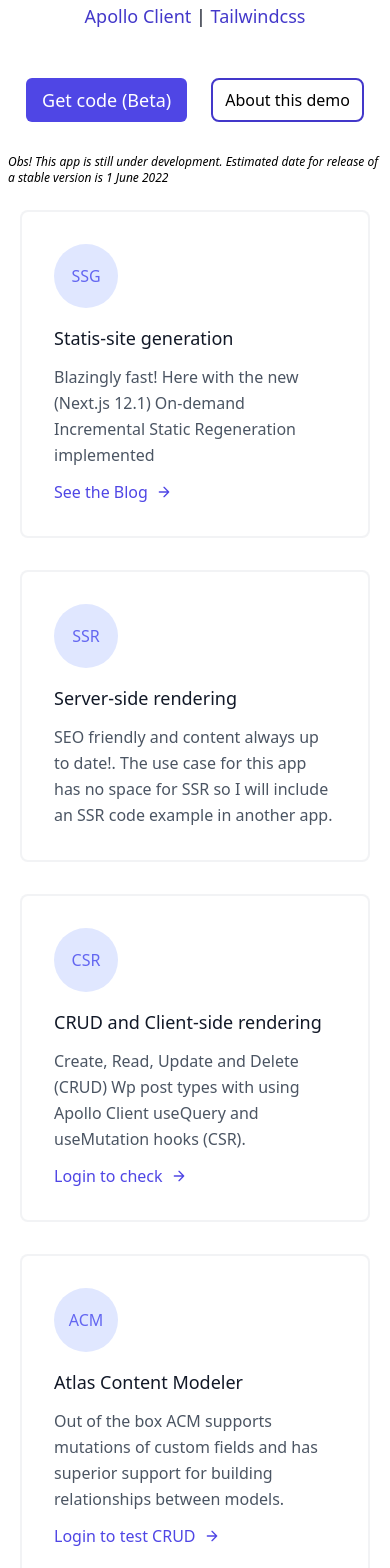
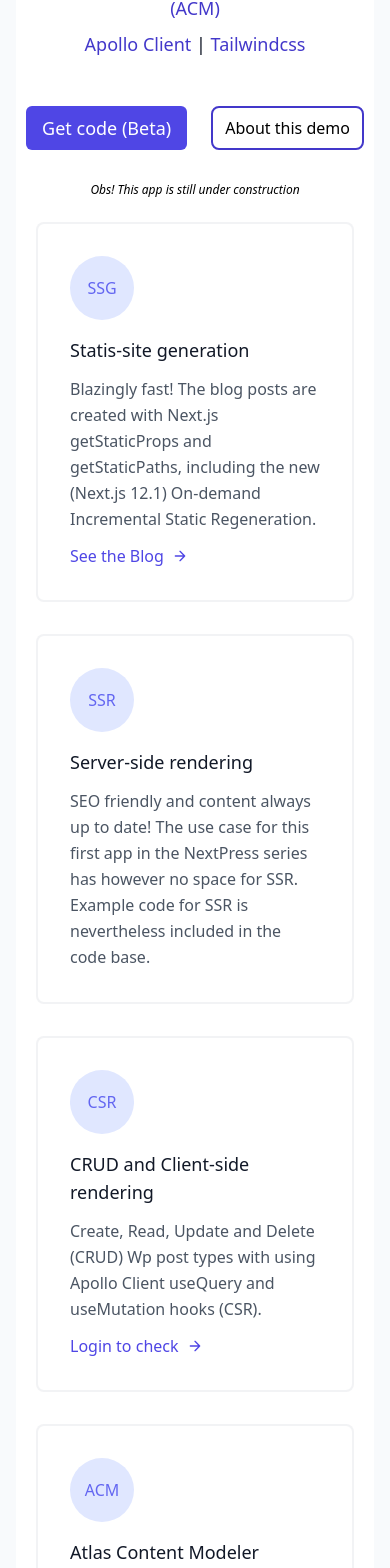
Before and after one commit to IceSwede/nextpress-acm-crud-example, a Next.js app: page / in a window 390 px wide. Shown: the part 420-1988 px from the top of the page. Built offline with nearby package versions, Linux system fonts and the light colour scheme; no server answers.

Commit message:
Beta 0.11 for test depoyment

```diff
--- a/components/blogposts/BlogpostCard.js
+++ b/components/blogposts/BlogpostCard.js
@@ -4,7 +4,7 @@
   console.log('Blogpost small card: ', blogpost);
 
   return (
-    <div className='bg-white p-4 rounded-md my-3 border border-gray-300 shadow-md w-96'>
+    <div className='bg-white p-4 rounded-md my-3 border border-gray-300 shadow-md w-80 '>
       <div className='flex flex-col items-start justify-start mb-2'>
         <p className=' text-gray-500 '>
           By IceSwede | {blogpost.node.date.substr(0, 10)}
--- a/components/layout/Footer.jsx
+++ b/components/layout/Footer.jsx
@@ -9,7 +9,7 @@
         &copy; 2022 IceSwede (MIT Licence)
       </a>
       <a
-        href='https://github.com/IceSwede/nextpressatlas/discussions'
+        href='https://github.com/IceSwede/nextpress-acm-crud-example/discussions/'
         target='_blank'
         rel='noopener noreferrer'
         className='text-gray-900 hover:text-indigo-600 text-base sm:text-lg text-right'>
--- a/components/layout/Hero.jsx
+++ b/components/layout/Hero.jsx
@@ -8,10 +8,10 @@
       <section className='w-full flex flex-1 flex-col items-center p-2 bg-white boarder rounded-t-lg'>
         <div className='w-full rounded-t-sm py-6 bg-gradient-to-r from-indigo-900 to-indigo-600'>
           <h2 className='text-white text-xl md:text-2xl lg:text3xl text-center mb-3 border-b-1'>
-            Next.js App with Headless WordPress (Beta)
+            Next.js App with Headless WordPress #1 (Beta)
           </h2>
           <h1 className='text-white text-2xl md:text-3xl lg:text-4xl text-center mb-6'>
-            Code example for CRUD operations
+            Code example including CRUD operations
           </h1>
         </div>
         <p className='text-gray-900 text-xl text-center mt-6 font-bold'>
@@ -62,23 +62,22 @@
         </p>
         <div className='flex justify-center gap-6 mb-8'>
           <a
-            href='https://github.com/IceSwede/nextpressatlas'
+            href='https://github.com/IceSwede/nextpress-acm-crud-example'
             className='np-button'>
             Get code (Beta)
           </a>
-          <Link href='/blogposts/about-the-nextpress-project'>
+          <Link href='/blogposts/'>
             <a className='background-slate-100 hover:bg-slate-200 border-2 border-indigo-700 rounded-lg px-3 py-2'>
               About this demo
             </a>
           </Link>
         </div>
         <p className='text-xs italic'>
-          Obs! This app is still under development. Estimated date for release
-          of a stable version is 1 June 2022
+          Obs! This app is still under construction
         </p>
       </section>
 
-      {/* <-- Features Section making use Tailblocks blocks --> */}
+      {/* <-- Features Section making use blocks from Tailblocks --> */}
 
       <section className='text-gray-600 body-font'>
         <div className='container px-5 py-4 mx-auto mb-6 flex flex-wrap bg-white'>
@@ -94,8 +93,9 @@
                     Statis-site generation
                   </h2>
                   <p className='leading-relaxed text-base'>
-                    Blazingly fast! Here with the new (Next.js 12.1) On-demand
-                    Incremental Static Regeneration implemented
+                    Blazingly fast! The blog posts are created with Next.js
+                    getStaticProps and getStaticPaths, including the new
+                    (Next.js 12.1) On-demand Incremental Static Regeneration.
                   </p>
                   <Link href='/blogposts'>
                     <a className='mt-3 text-indigo-600 inline-flex items-center'>
@@ -126,9 +126,10 @@
                     Server-side rendering
                   </h2>
                   <p className='leading-relaxed text-base'>
-                    SEO friendly and content always up to date!. The use case
-                    for this app has no space for SSR so I will include an SSR
-                    code example in another app.
+                    SEO friendly and content always up to date! The use case for
+                    this first app in the NextPress series has however no space
+                    for SSR. Example code for SSR is nevertheless included in
+                    the code base.
                   </p>
                 </div>
               </div>
@@ -178,13 +179,13 @@
                     Atlas Content Modeler
                   </h2>
                   <p className='leading-relaxed text-base'>
-                    Out of the box ACM supports mutations of custom fields and
-                    has superior support for building relationships between
-                    models.
+                    Out of the box, the ACM WP Plugin supports mutations of
+                    custom fields and has superior support for building
+                    relationships between models.
                   </p>
                   <Link href='/users/log-in'>
                     <a className='mt-3 text-indigo-600 inline-flex items-center'>
-                      Login to test CRUD
+                      Login to check
                       <svg
                         fill='none'
                         stroke='currentColor'
--- a/components/mynotes/MyNoteCard.js
+++ b/components/mynotes/MyNoteCard.js
@@ -6,7 +6,7 @@
   const isUser = Boolean(user);
 
   return (
-    <div className='bg-white border-0 px-3 pt-3 rounded-md my-3 shadow-lg w-96 flex flex-col items-start justify-start mb-2'>
+    <div className='bg-white border-0 px-3 pt-3 rounded-md my-3 shadow-lg w-80 flex flex-col items-start justify-start mb-2'>
       <div className='container mx-auto flex items-center justify-end'>
         <p className='  text-gray-100 bg-gray-400 px-1 font-bold rounded-md'>
           {mynote.category}
--- a/pages/blogposts/index.js
+++ b/pages/blogposts/index.js
@@ -18,18 +18,33 @@
   };
 
   return (
-    <main className='bg-white my-3 md:my-6 md:rounded-lg'>
-      <section className='flex flex-col items-start justify-start py-12 px-12'>
+    <div className='flex justify-center'>
+      <main className='bg-white my-3 md:my-6 md:rounded-lg max-w-3xl'>
+        <section className='flex flex-col items-start justify-start px-12 pt-12 pb-2'>
           <h1 className='text-2xl sm:text-4xl font-extrabold text-gray-800'>
             About the NextPress project
           </h1>
+          <p className='text-left mt-5 text-gray-800 text-lg'>
+            The fictive use case for the NextPress #1 app is as follows: An
+            administrator of a WordPress site maintains a blog written in
+            Markdown. A group of people contributes to the blog with text
+            snippets in Markdown format (see{' '}
+            <span className='italic'>My notes</span> after logging in). The
+            contributors can see all contrbutions but only edit and delete their
+            own.
+          </p>
+          <p className='text-left mt-5 text-gray-800 text-lg'>
+            The blogposts below give furhter insigth into the code base and the{' '}
+            <span className='italic'>Notes</span> provide some additional
+            details.
+          </p>
           {isAdministrator ? (
             <button onClick={() => revalidate()} className='np-button my-8'>
               Revalidate
             </button>
           ) : (
             <div>
-            <button className='bg-gray-300 text-lg rounded-md py-2 px-4 mt-8 mb-2'>
+              <button className='bg-gray-300 text-lg rounded-md py-2 px-4 mt-8 mb-2 cursor-default'>
                 Revalidate
               </button>
               <p>(Only active for WP administrators)</p>
@@ -55,6 +70,7 @@
           </ul>
         </div>
       </main>
+    </div>
   );
 }
 
--- a/pages/mynotes/index.js
+++ b/pages/mynotes/index.js
@@ -9,17 +9,16 @@
   const isUser = Boolean(user);
 
   return (
-    <main className='bg-white my-3 md:my-6 md:rounded-lg'>
-      <section className='flex flex-col items-start justify-start py-12 px-12'>
+    <div className='flex justify-center'>
+      <main className='bg-white my-3 md:my-6 md:rounded-lg max-w-3xl '>
+        <section className='flex flex-col items-start justify-start px-12 pt-12 pb-2'>
           <h1 className='text-2xl sm:text-4xl font-extrabold text-gray-800'>
             Client-side rendering (CSR) and CRUD operations
           </h1>
           <p className='text-left mt-5 text-gray-800 text-lg'>
-          This is the CRUD (Create, Reade, Update, Delete) part of the NextPress
-          project, making use of the Apollo Client useQuery and useMutation
-          hooks. This is purely for demo purposes and the posts will be deleted
-          at the end of the day. The maximum number of posts per user is set to
-          five.
+            This section is purely for demo purposes and the posts will be
+            deleted at the end of the day (except the notes by IceSwede and
+            Alexstar). The maximum number of posts per user is set to five.
           </p>
           {isUser ? (
             <p className='text-left mt-5 text-indigo-700  '>
@@ -42,5 +41,6 @@
           )}
         </AuthContent>
       </main>
+    </div>
   );
 }
--- a/tailwind.config.js
+++ b/tailwind.config.js
@@ -5,6 +5,16 @@
   ],
   theme: {
     extend: {},
+
+    container: {
+      center: true,
+      padding: '1rem',
+      screens: {
+        lg: '1024px',
+        xl: '1024px',
+        '2xl': '1024px',
+      },
+    },
   },
   plugins: [require('@tailwindcss/typography')],
 };
```
Also changed, not shown: 1 other file (tests, documents, lock files or other folders). Lines whose indentation alone changed are shown as unchanged.
